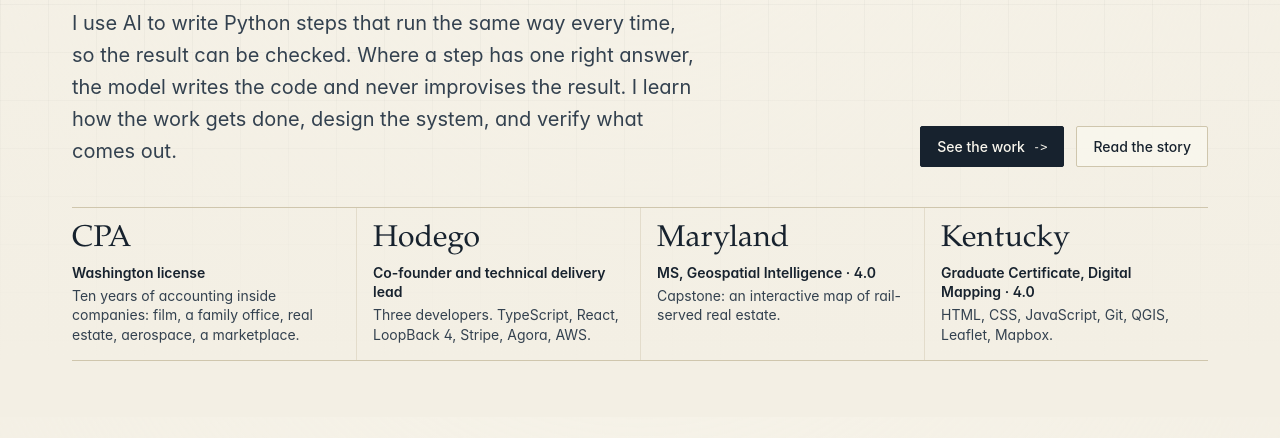
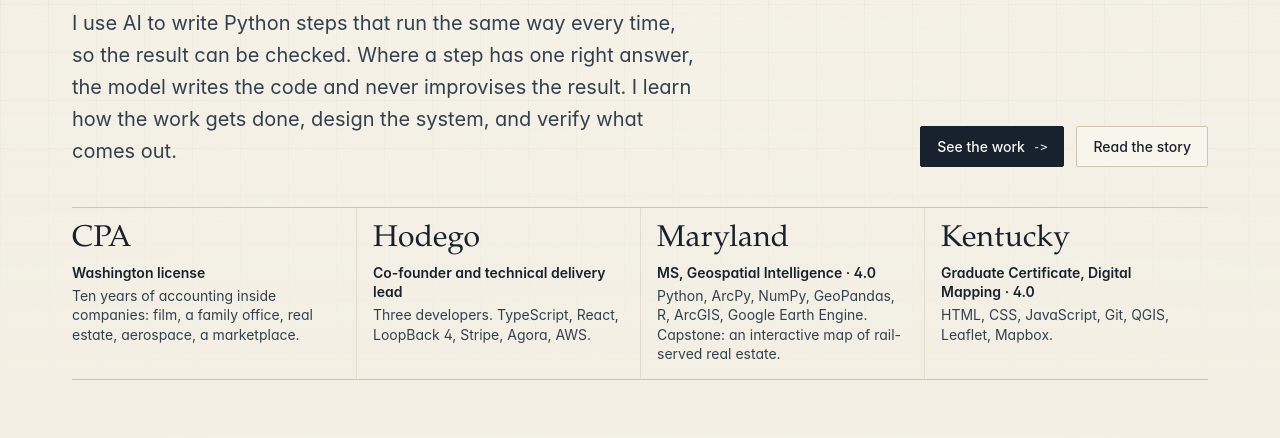
Before and after one commit to aschulz714/alex-schulz, an Astro site: page / in a window 1280 px wide. Shown: the part 346-784 px from the top of the page. Built offline with nearby package versions, Linux system fonts and the light colour scheme; Astro itself is replaced by a stand-in of ours.

Commit message:
Home strip: name the tools behind the Maryland degree
The Maryland item now lists Python, ArcPy, NumPy, GeoPandas, R, ArcGIS and
Google Earth Engine ahead of the capstone line.

Co-Authored-By: Claude Fable 5.2 <noreply@anthropic.com>

```diff
--- a/src/pages/index.astro
+++ b/src/pages/index.astro
@@ -18,11 +18,12 @@ const rest = projects.slice(1, 5);
 const more = projects.length - 5;
 
 // Where the skills come from. Every item is stated elsewhere on the site
-// (Story page, life timeline, Hodego project page).
+// (Story page, life timeline, Hodego project page), except the Maryland tools,
+// which are the ones used in my own coursework files.
 const background: [string, string, string][] = [
   ['CPA', 'Washington license', 'Ten years of accounting inside companies: film, a family office, real estate, aerospace, a marketplace.'],
   ['Hodego', 'Co-founder and technical delivery lead', 'Three developers. TypeScript, React, LoopBack 4, Stripe, Agora, AWS.'],
-  ['Maryland', 'MS, Geospatial Intelligence · 4.0', 'Capstone: an interactive map of rail-served real estate.'],
+  ['Maryland', 'MS, Geospatial Intelligence · 4.0', 'Python, ArcPy, NumPy, GeoPandas, R, ArcGIS, Google Earth Engine. Capstone: an interactive map of rail-served real estate.'],
   ['Kentucky', 'Graduate Certificate, Digital Mapping · 4.0', 'HTML, CSS, JavaScript, Git, QGIS, Leaflet, Mapbox.'],
 ];
 ---
```
